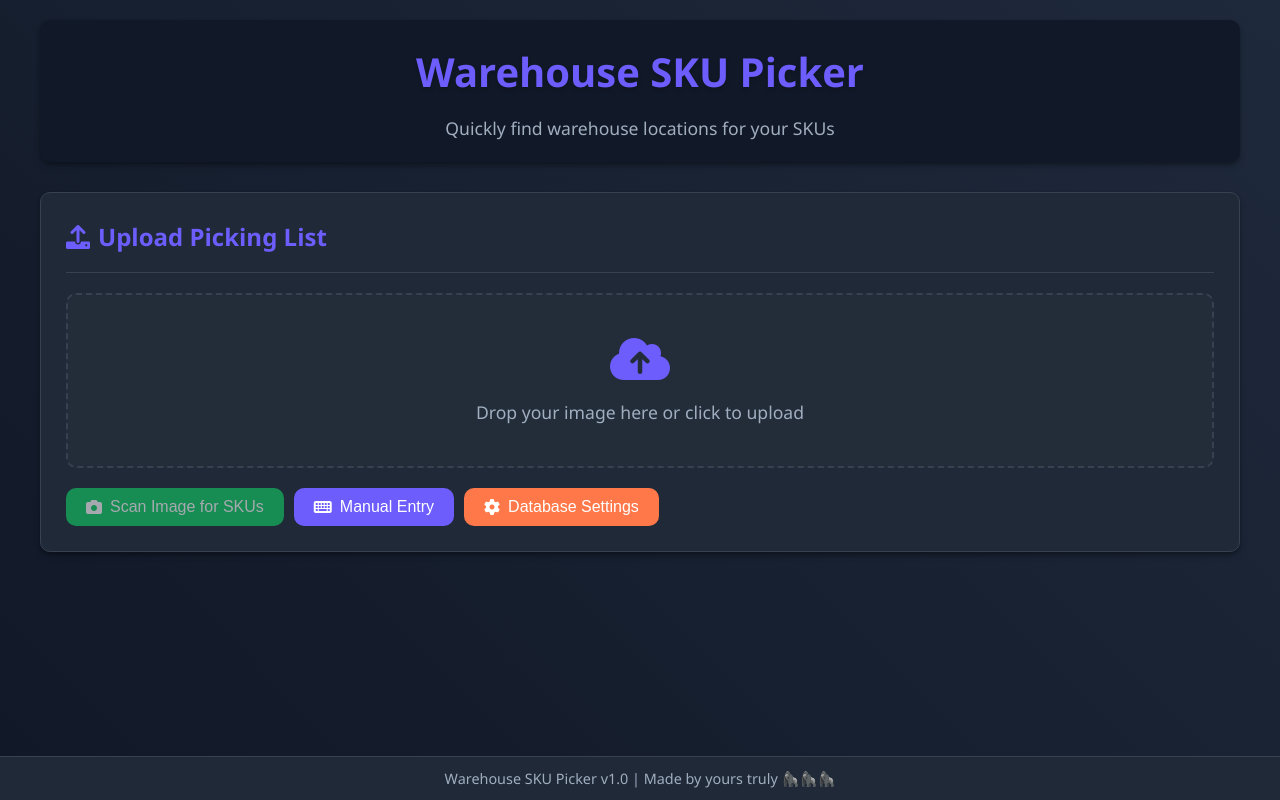
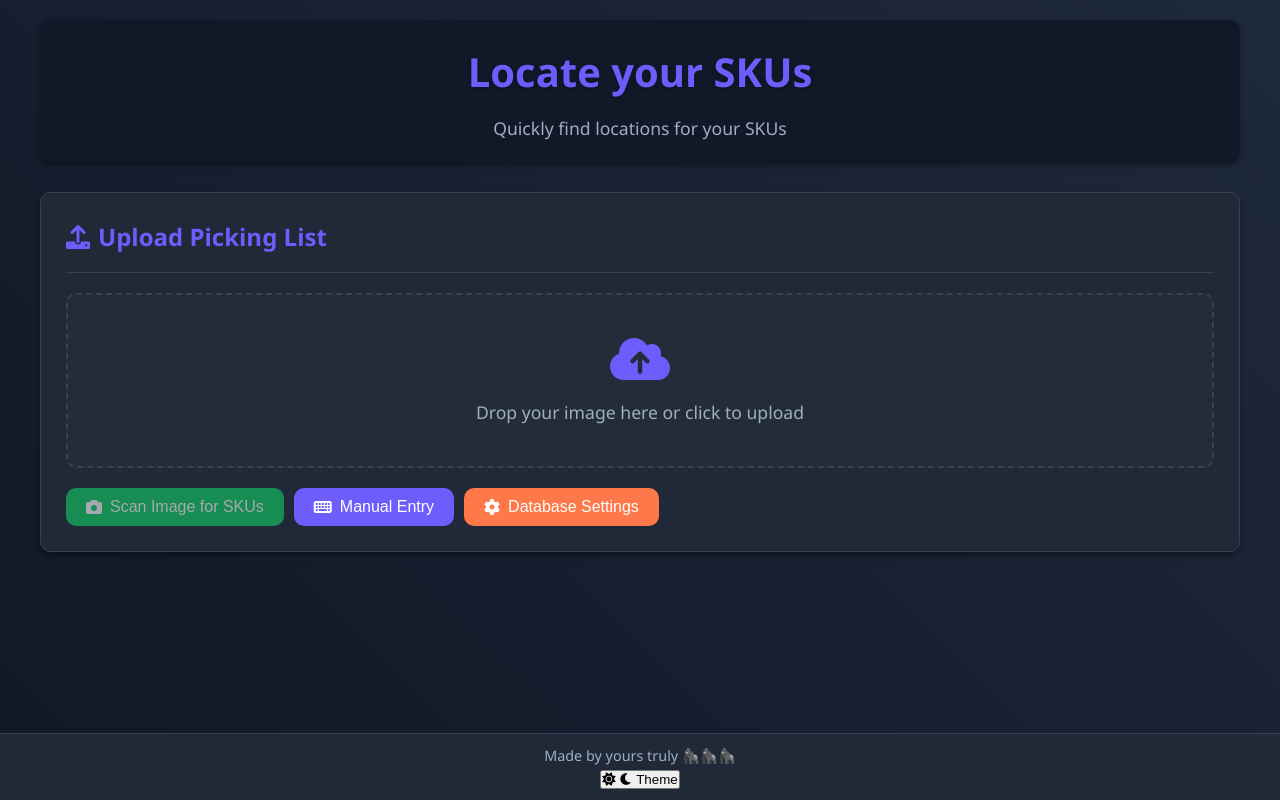
Before and after one commit to haredthegreat/warehouseskus, a plain HTML site: page index.html in a window 1280 px wide. Drawn offline with nearby package versions, Linux system fonts and the light colour scheme.

Commit message:
Update index.html

```diff
--- a/index.html
+++ b/index.html
@@ -1,5 +1,5 @@
 <!DOCTYPE html>
-<html lang="en">
+<html lang="en" data-theme="dark">
 <head>
     <meta charset="UTF-8">
     <meta name="viewport" content="width=device-width, initial-scale=1.0">
@@ -12,8 +12,8 @@
 <body>
     <div class="container">
         <div class="header">
-            <h1>Warehouse SKU Picker</h1>
-            <p>Quickly find warehouse locations for your SKUs</p>
+            <h1>Locate your SKUs</h1>
+            <p>Quickly find locations for your SKUs</p>
         </div>
 
         <div class="card">
@@ -171,7 +171,14 @@
     </div>
 
     <footer class="footer">
-        <p>Warehouse SKU Picker v1.0 | Made by yours truly 🦍🦍🦍</p>
+        <div class="footer-content">
+            <p>Made by yours truly 🦍🦍🦍</p>
+            <button id="themeToggle" class="theme-toggle" aria-label="Toggle theme">
+                <i class="fas fa-sun"></i>
+                <i class="fas fa-moon"></i>
+                <span>Theme</span>
+            </button>
+        </div>
     </footer>
 
     <script src="script.js"></script>
```
